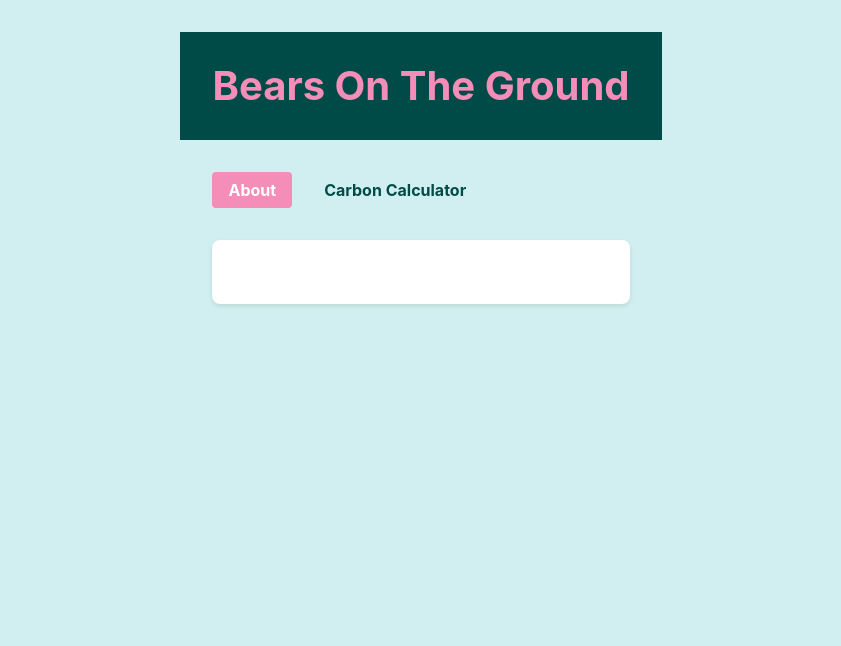
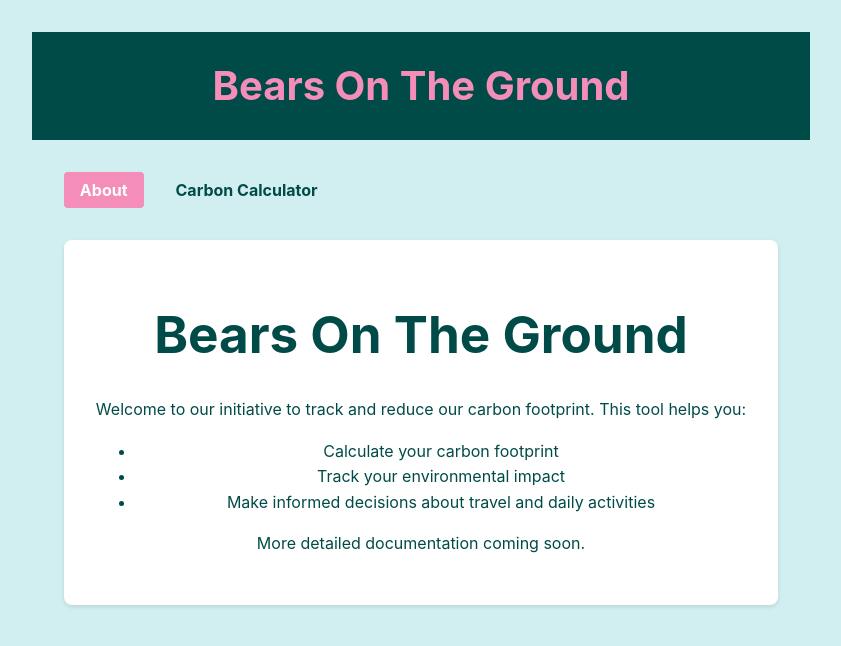
Before and after one commit to patrickrconnor/IBES-AER, a Svelte app in the folder web/: page / in a window 1280 px wide. Shown: the top 646 px of the page, without its empty margins (219-1060 px from the left). Built offline with nearby package versions, Linux system fonts and the light colour scheme; no server answers.

Commit message:
Fix build configuration and static content handling

```diff
--- a/web/src/App.svelte
+++ b/web/src/App.svelte
@@ -5,10 +5,16 @@
   let activeTab = 'about';
   let markdownContent = '';
 
-  onMount(async () => {
-    const response = await fetch('../README.md');
-    markdownContent = await response.text();
-  });
+  // Temporary content until we properly fetch the README
+  markdownContent = `# Bears On The Ground
+
+Welcome to our initiative to track and reduce our carbon footprint. This tool helps you:
+
+- Calculate your carbon footprint
+- Track your environmental impact
+- Make informed decisions about travel and daily activities
+
+More detailed documentation coming soon.`;
 
   function setActiveTab(tab) {
     activeTab = tab;
--- a/web/vite.config.js
+++ b/web/vite.config.js
@@ -4,11 +4,8 @@ import { svelte } from '@sveltejs/vite-plugin-svelte';
 export default defineConfig({
   plugins: [svelte()],
   build: {
-    rollupOptions: {
-      input: {
-        main: './index.html'
-      }
-    }
+    outDir: 'dist',
+    emptyOutDir: true
   },
-  publicDir: '../'
+  publicDir: 'public'
 });
```
Also changed, not shown: 1 other file (tests, documents, lock files or other folders).
